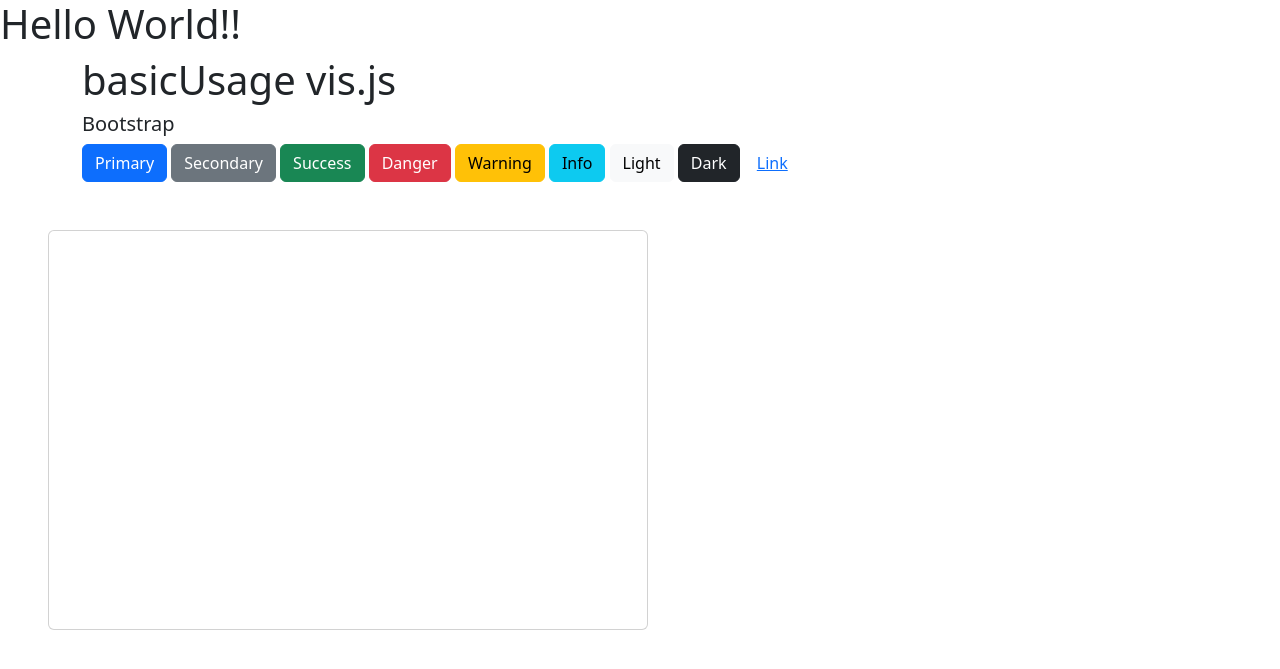
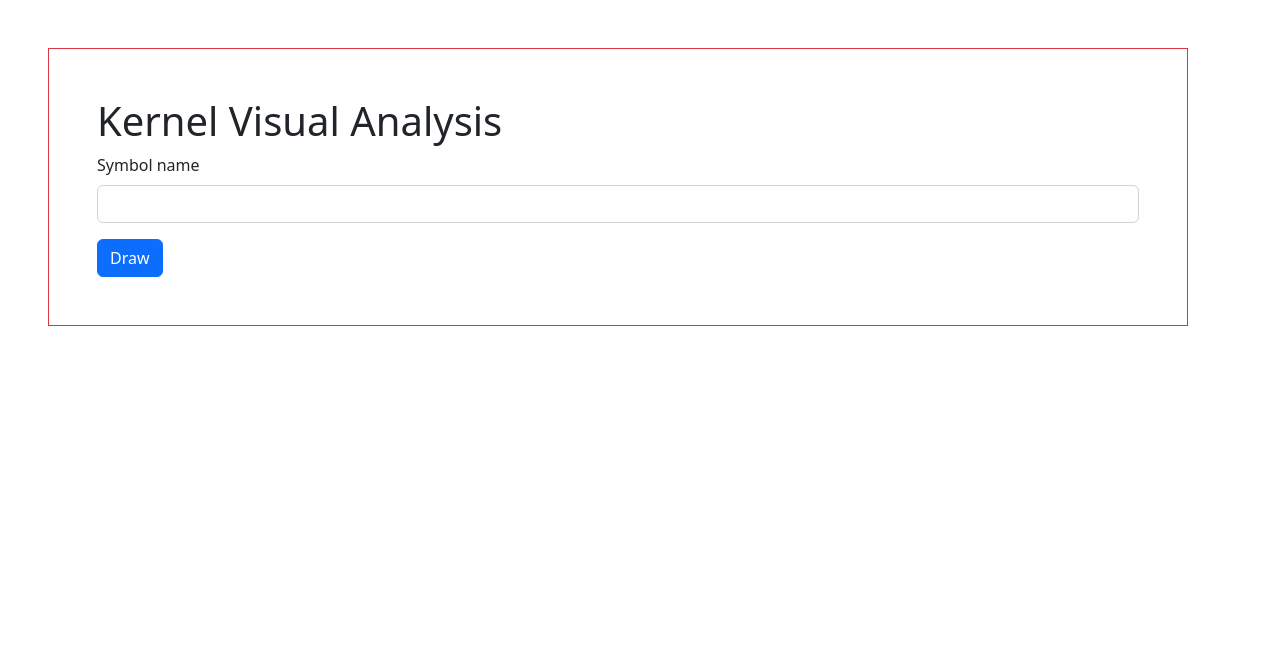
Before and after one commit to gianlucafarinaccio/kernel-visual-analysis, a Flask app: page / in a window 1280 px wide. Shown: the top 669 px of the page. Run offline with Flask 2, Linux system fonts and the light colour scheme; some libraries are stand-ins or nearby versions.

Commit message:
base.html for reuse template

```diff
--- a/app.py
+++ b/app.py
@@ -8,9 +8,26 @@ cors = CORS(app)
 app.config['CORS_HEADERS'] = 'application/json'
 
 
+# @app.route('/')
+# def hello_world():  # put application's code here
+#     return render_template('index.html')
+
 @app.route('/')
 def hello_world():  # put application's code here
     return render_template('index.html')
+
+
+
+@app.route('/symbol')
+@app.route('/symbol/<string:name>')
+def getSymbol(name = None):
+    if(name == None):
+        name = request.args.get("symbol-name")
+    print(name)
+    return render_template('symbol.html', symbolName = name)
+
+
+
 
 
 # This route show an example of graph imported by a .DOT file
@@ -40,10 +57,9 @@ def cluster():
     return render_template('cluster.html')
 
 
-
 @app.route('/physics')
 def physics():
-    file = open('static/dots/kmallocx_adpt.dot', 'r')
+    file = open('static/dots/kmalloc_adpt.dot', 'r')
     graph = file.read()
     file.close()
     return render_template('physics.html', graph=' "{}"'.format(graph))
--- a/dot_adapter.py
+++ b/dot_adapter.py
@@ -8,8 +8,8 @@
 # name <filename>_adpt.dot
 def dot_adapter():
     default_path = 'static/dots/'
-    file = open(default_path + 'kmallocx.dot', 'r')
-    out = open(default_path + 'kmallocx_adpt.dot', 'w')
+    file = open(default_path + 'kmalloc.dot', 'r')
+    out = open(default_path + 'kmalloc_adpt.dot', 'w')
     for line in file:
         str = line.replace('\n','\\n')
         print(repr(str))
--- /dev/null
+++ b/templates/base.html
@@ -0,0 +1,20 @@
+<!DOCTYPE html>
+<html>
+<head>
+	{% block head %}
+	<meta charset="utf-8">
+	<meta name="viewport" content="width=device-width, initial-scale=1">
+	<title>{% block title %}{% endblock %}</title>
+
+<!-- Import static files -->
+    <link href= "{{url_for('static', filename='node_modules/bootstrap/dist/css/bootstrap.min.css')}}" rel="stylesheet" type= "text/css" />
+    <script src="{{url_for('static', filename='node_modules/bootstrap/dist/js/bootstrap.bundle.min.js')}}"></script>
+    <script src="{{url_for('static', filename='node_modules/vis-network/standalone/umd/vis-network.min.js')}}"></script>
+    <link rel="shortcut icon" href="{{ url_for('static', filename='favicon.ico') }}">
+	{% endblock %}
+</head>
+
+<body>
+	{% block body %} {% endblock %}
+</body>
+</html>
--- a/templates/index.html
+++ b/templates/index.html
@@ -1,66 +1,34 @@
 <!DOCTYPE html>
-<html lang="en">
-<head>
-    <meta charset="UTF-8">
-    <link href= "{{url_for('static', filename='node_modules/bootstrap/dist/css/bootstrap.min.css')}}" rel="stylesheet" type= "text/css" />
-    <script src="{{url_for('static', filename='node_modules/bootstrap/dist/js/bootstrap.bundle.min.js')}}"></script>
-    <script src="{{url_for('static', filename='node_modules/vis-network/standalone/umd/vis-network.min.js')}}"></script>
+{% extends 'base.html' %} <!-- extends base model for html files -->
 
-    <title>index</title>
-</head>
-<body>
-    <h1> Hello World!!</h1>
-    <div class="container">
-      <h1>basicUsage vis.js</h1>
-    </div>
+{% block title %}Welcome{% endblock %}	<!-- set page's title -->
 
-    <div class="container">
-      <h5>Bootstrap</h5>
-      <button type="button" class="btn btn-primary">Primary</button>
-      <button type="button" class="btn btn-secondary">Secondary</button>
-      <button type="button" class="btn btn-success">Success</button>
-      <button type="button" class="btn btn-danger">Danger</button>
-      <button type="button" class="btn btn-warning">Warning</button>
-      <button type="button" class="btn btn-info">Info</button>
-      <button type="button" class="btn btn-light">Light</button>
-      <button type="button" class="btn btn-dark">Dark</button>
-      <button type="button" class="btn btn-link">Link</button>
-    </div>
+{% block body %}
+<!-- insert here your body code -->
+	<div class="container border border-danger m-5 p-5">
+		<h1>Kernel Visual Analysis</h1>
+		<form id="symbol-name-form" action="/symbol" method="GET">
+			<div class="mb-3">
+		    	<label for="symbol-name" class="form-label">Symbol name</label>
+		    	<input type="text" name="symbol-name" class="form-control">
+		  	</div>
+		  <button type="submit" class="btn btn-primary" onclick="getSymbolPage();">Draw</button>
+		</form>
+	</div>
 
-    <div id="mynetwork" style="width: 600px; height: 400px;" class="container card m-5"></div>
+	<script type="text/javascript">
+
+		function requireSymbol(symbolName){
+			fetch('/symbol/' + symbolName, { method: 'GET'})
+			.then(() => console.log('ok'))
+        	.catch( error => console.log(error) );
+		};
 
 
-
-    <script type="text/javascript">
-      // create an array with nodes
-      var nodes = new vis.DataSet([
-        { id: 1, label: "Node 1", group: 1 },
-        { id: 2, label: "Node 2" ,group: 1},
-        { id: 3, label: "Node 3" },
-        { id: 4, label: "Node 4" },
-        { id: 5, label: "Node 5" ,group: 1},
-      ]);
-
-      // create an array with edges
-      var edges = new vis.DataSet([
-        { from: 1, to: 3 },
-        { from: 1, to: 2 },
-        { from: 2, to: 4 },
-        { from: 2, to: 5 },
-        { from: 3, to: 3 },
-      ]);
-
-      // create a network
-      var container = document.getElementById("mynetwork");
-      var data = {
-        nodes: nodes,
-        edges: edges,
-      };
-      var options = {
-      };
-      var network = new vis.Network(container, data, options);
-    </script>
-
-
-</body>
-</html>
+		function getSymbolPage(){
+			const form = document.getElementById('symbol-name-form');
+			console.log(form.elements['symbol-name'].value);
+			//requireSymbol(form.elements['symbol-name'].value);
+		};
+	</script>
+{% endblock %}
```
Also changed, not shown: templates/setup.html (added, +66 -0 lines), templates/symbol.html (added, +15 -0 lines), 2 other files.
